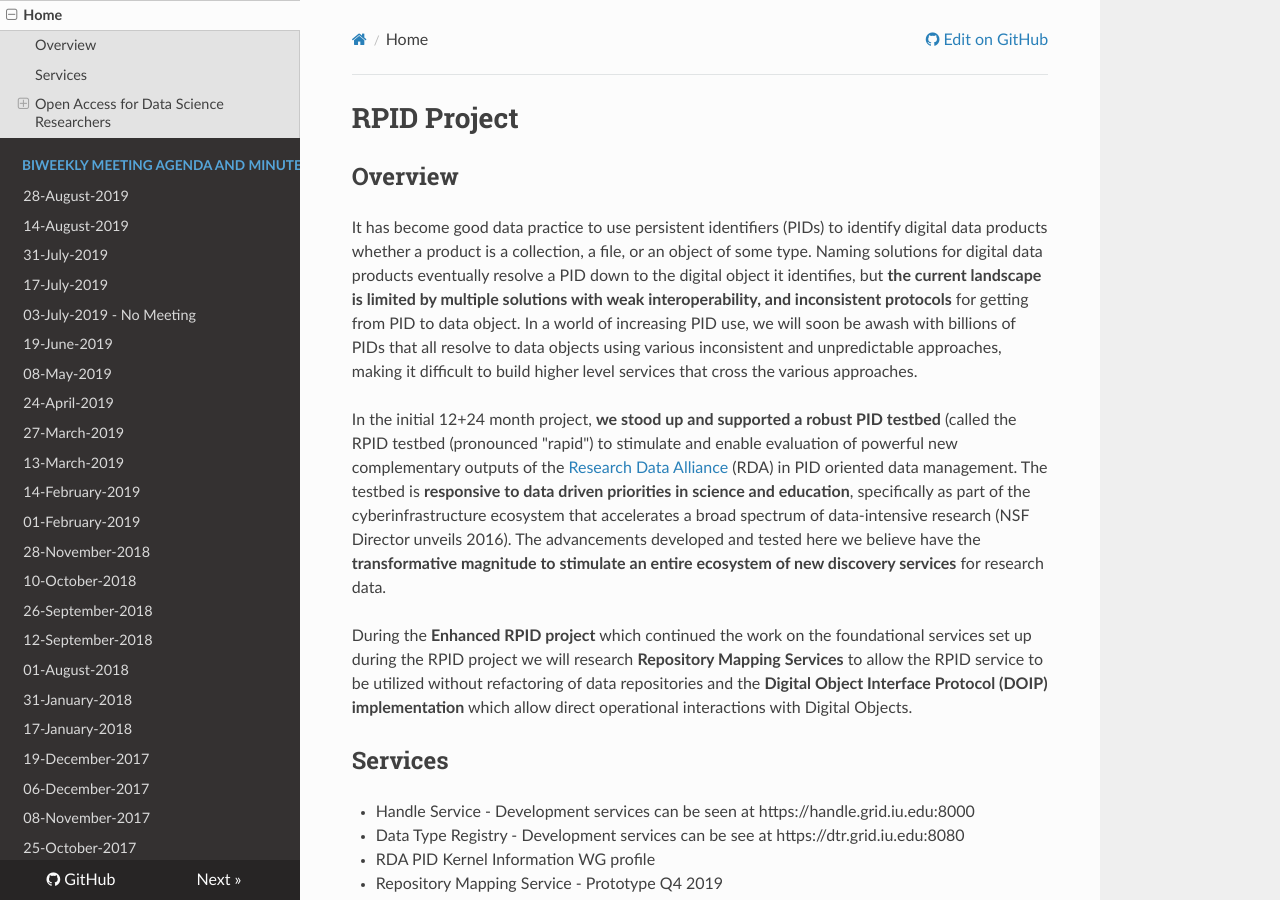
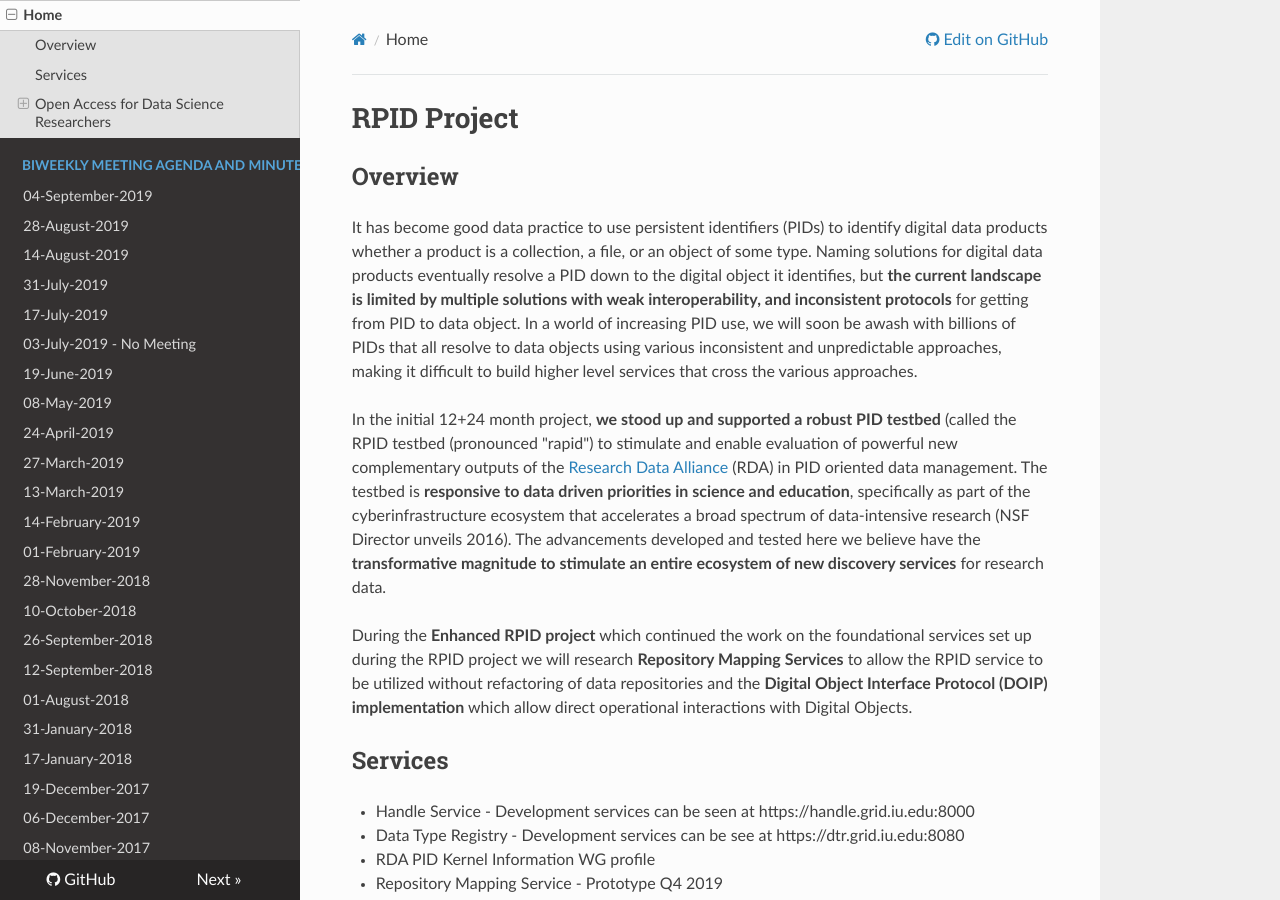
Before and after one commit to rpidproject/rpid, an MkDocs documentation site: the page built from docs/index.md, in a window 1280 px wide and 900 px high. Built offline with MkDocs 1.6.1, drawn with Linux system fonts in a browser that asks for light colours; nearby versions of some CDN libraries; old or Windows-style settings are respelled for this version of MkDocs.

Commit message:
Add 04-September-2019 Meeting Agenda

```diff
--- a/mkdocs.yml
+++ b/mkdocs.yml
@@ -9,6 +9,7 @@ extra_css:
 pages:
 - Home: 'index.md'
 - BiWeekly Meeting Agenda and Minutes:
+  - '04-September-2019': '04-September-2019.md'
   - '28-August-2019': '28-August-2019.md'
   - '14-August-2019': '14-August-2019.md'
   - '31-July-2019': '31-July-2019.md'
```
